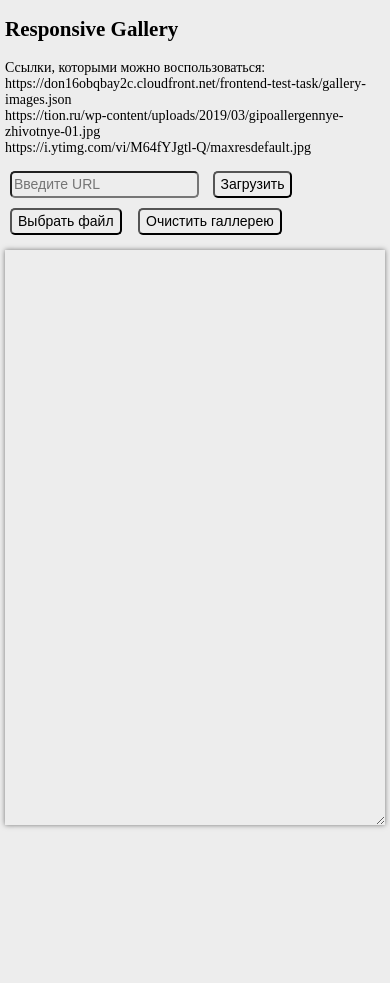
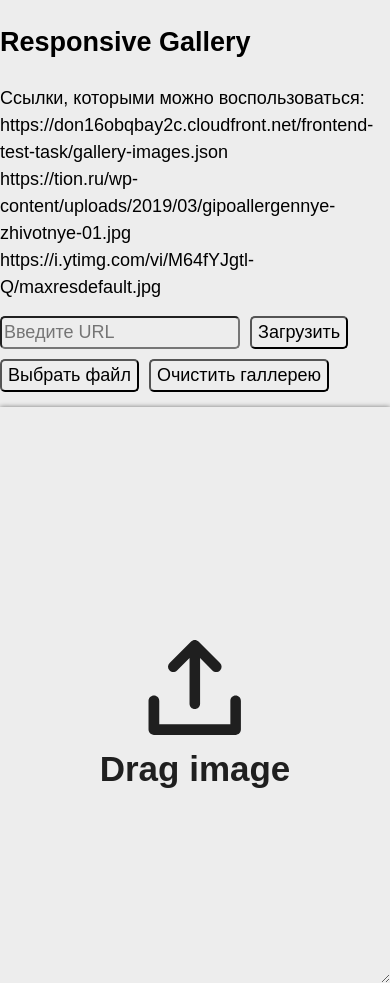
Before and after one commit to VadimShushpanov/EcwidResponsiveGallery.github.io, a website: page index.html in a window 390 px wide. Before the commit the page ends 844 px from the top, so only its background shows below. Drawn offline with nearby package versions, Linux system fonts and the light colour scheme.

Commit message:
refactored code

```diff
--- a/index.html
+++ b/index.html
@@ -10,8 +10,7 @@
   <script src="js/script.js"></script>
 </head>
 
-<body class="page">
-  <div class="gallery">
+<body class="gallery">
     <h2 class="gallery__title">Responsive Gallery</h2>
     <div class="gallery__links">
       <span>Ссылки, которыми можно воспользоваться:</span>
@@ -28,6 +27,5 @@
       <input class="loader-images__input-file" type="file" onchange="getFileName()" />
     </div>
     <div class="gallery__content" id="gallery__content"  ondragstart="return false;"> </div>
-  </div>
 </body>
 </html>
--- a/js/script.js
+++ b/js/script.js
@@ -127,7 +127,7 @@ function addImgs() {
 
     img.width = (img.width * 140) / img.height;
 
-    $(photo).css({ width: img.width });
+    $(block).css({ width: img.width });
 
     photo.src = img.url;
 
--- a/scss/style.scss
+++ b/scss/style.scss
@@ -1,24 +1,21 @@
-$galery-background: #ededed;
+.gallery {
+  max-width: 860px;
+  margin: 0 auto;
+}
 
-.page{
-  background: $galery-background;
+.gallery,
 button,
 input,
 label {
-    background: $galery-background;
+  background: #ededed;
   font-family: sans-serif;
   font-size: 18px;
   line-height: 1.5;
   border-radius: 5px;
 }
-  input,
-  label {
-    margin-right: 3px;
-  }
-}
 
 button:hover,
-input[type=button]:hover {
+input[type="button"]:hover {
   cursor: pointer;
   box-shadow: 0 0 5px #2598a3;
   background: #51e5f3;
@@ -27,14 +24,13 @@ transform: scale(1.1);
 
 .loader-images {
   margin: 10px 0px;
+  input {
+    margin: 5px 5px 5px 0px;
+  }
 }
 
 .loader-images__input-file {
   display: none;
-}
-
-.loader-images__file-name {
-font: 400 13.3333px Arial;
 }
 
 .gallery__links {
@@ -42,14 +38,8 @@ display: flex;
   flex-direction: column;
 }
 
-.gallery {
-max-width: 860px;
-margin: 0 auto;
-}
-
 .gallery__content {
   max-width: 850px;
-min-width: 310px;
   min-height: 67vh;
   max-height: 67vh;
   padding-top: 5px;
@@ -61,38 +51,37 @@ display: flex;
   flex-wrap: wrap;
   padding: 5px;
   align-content: flex-start;
-
 }
 
 .gallery__content:empty {
   position: relative;
+}
+
+.gallery__content:empty:before {
   background-image: url(../images/upload.svg);
+  width: 200px;
+  height: 200px;
   background-size: 100px;
   background-repeat: no-repeat;
   background-position: center 43%;
-}
-
-.gallery__img {
-flex: 1 1 auto;
-max-width: 100%;
-}
-
-.gallery__content:empty:before {
-content: 'Drag image';
+  content: "Drag image";
   white-space: nowrap;
   font-family: sans-serif;
   font-size: 35px;
   font-weight: bold;
   color: #000000de;
   position: absolute;
-top: 58%;
+  top: 50%;
   left: 50%;
   transform: translate(-50%, -50%);
+  display: flex;
+  flex-direction: column-reverse;
+  align-items: center;
 }
 
 .gallery__content:after {
   flex-grow: 10;
-content: '';
+  content: "";
 }
 
 .gallery__div {
@@ -102,6 +91,11 @@ min-height: 160px;
   position: relative;
   background-color: #d0d0d0;
   flex: 1 1 auto;
+}
+
+.gallery__img {
+  flex: 1 1 auto;
+  max-width: 100%;
 }
 
 .gallery__button-delete {
@@ -128,15 +122,15 @@ border-radius: 4px;
 }
 
 .gallery__button-delete::before {
-transform: rotate(-45deg)
+  transform: rotate(-45deg);
 }
 
 .gallery__button-delete::after {
-transform: rotate(45deg)
+  transform: rotate(45deg);
 }
 
 .gallery__content.hover:empty:before {
-content: 'Drop';
+  content: "Drop";
 }
 
 .gallery__content.hover {
@@ -153,38 +147,3 @@ background-color: white;
 .gallery__div:hover .gallery__button-delete {
   visibility: visible;
 }
-
-@media (max-width: 768px) {
-  .gallery__content:empty {
-    background-image: none;
-  }
-  .gallery__content:empty:before {
-    content: '';
-  }
-  .page{
-    margin: 0;
-    padding: 0px 5px;
-    font-size: 14px;
-    button,
-    input,
-    label {
-      font-size: 14px;
-    }
-  }
-}
-@media (max-width: 500px) {
-  .loader-images input {
-    margin: 5px;
-  }
-  .gallery__content {
-    min-width: 300px;
-  }
-  .gallery__div {
-    min-width: 100px;
-    min-height: 100px;
-    max-height: 100px;
-  }
-  .gallery__img {
-    max-height: 100px;
-  }
-}
```
Also changed, not shown: css/style.min.css, images/Placeholder_view_vector.svg (deleted). Lines whose indentation alone changed are shown as unchanged.
